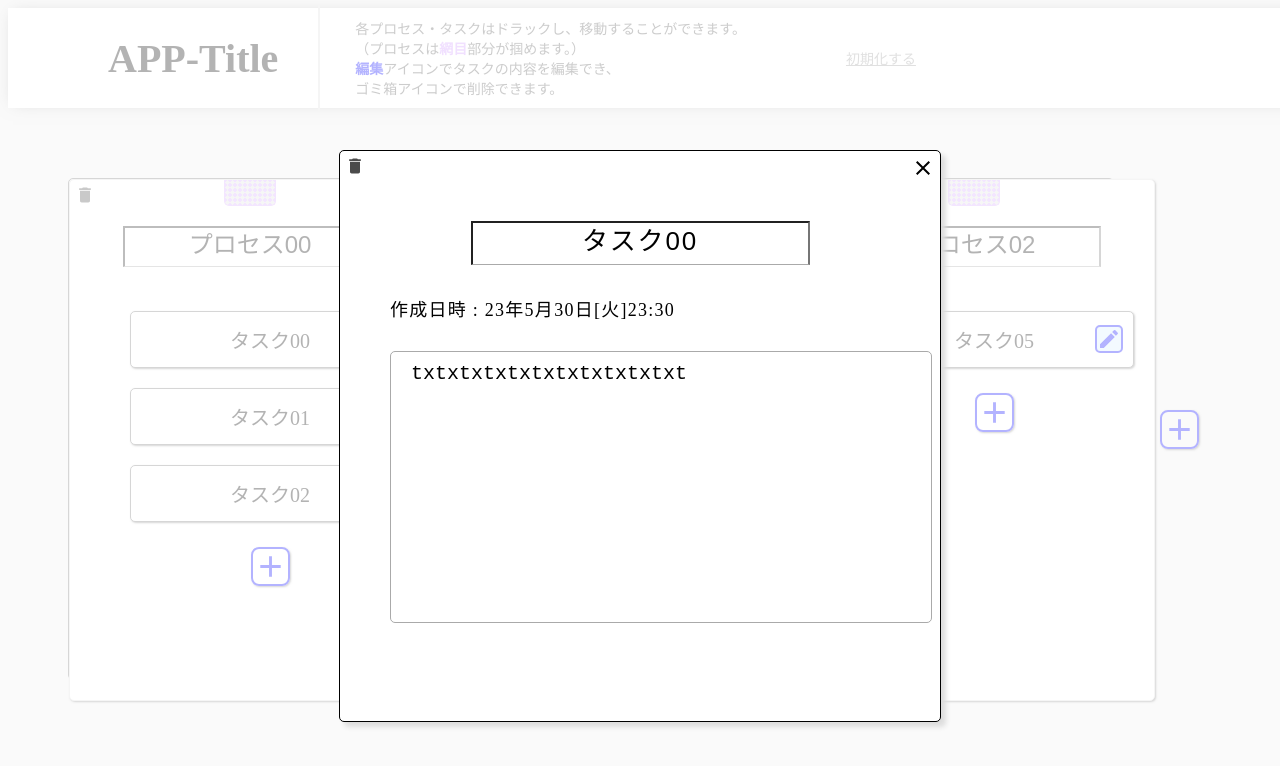
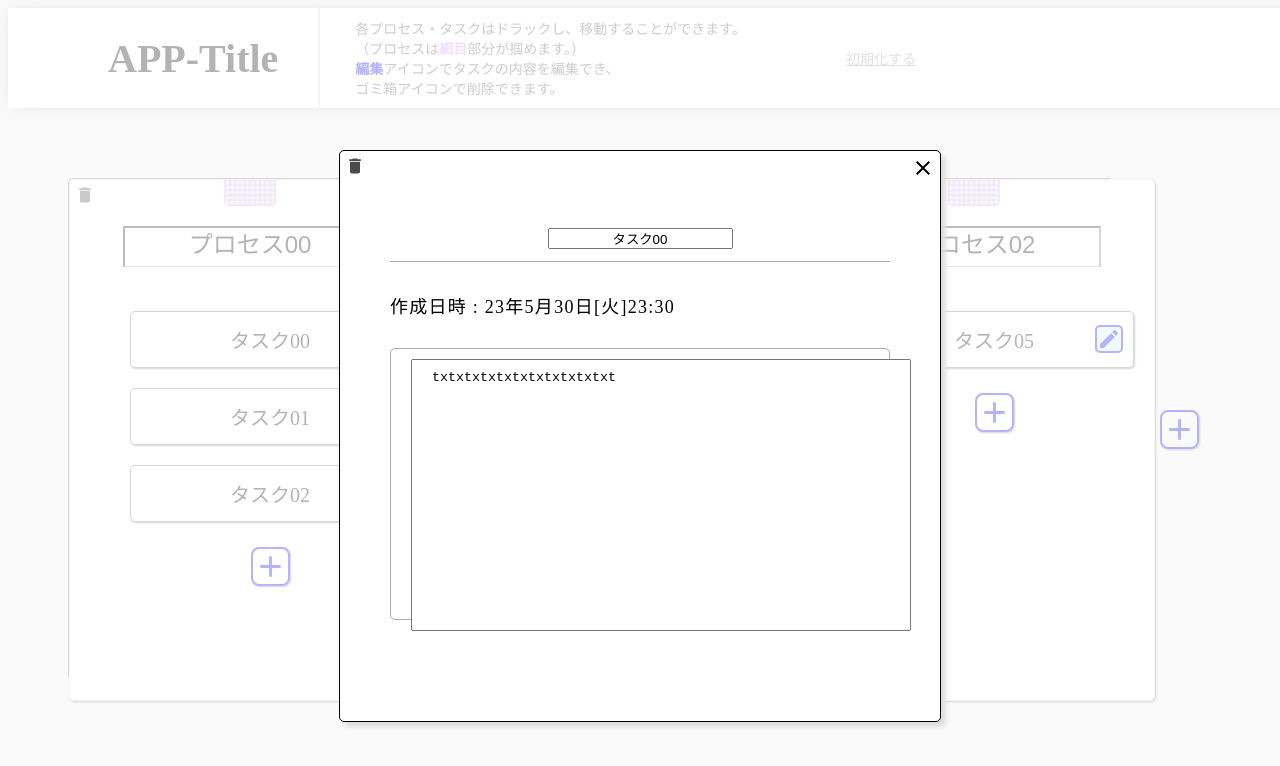
Before and after one commit to teshima39/tasktool, a Next.js app: page / in a window 1280 px wide. Both pictures are taken after a click on the icon 385 px from the left and 339 px from the top of the page. Shown: the top 766 px of the page. Built offline with nearby package versions, Linux system fonts and the light colour scheme.

Commit message:
useNowDate修正

```diff
--- a/components/atoms/ModalComment.module.css
+++ b/components/atoms/ModalComment.module.css
@@ -1,5 +1,4 @@
 .modal_comment {
-  width: 100%;
   height: 250px;
   border: 1px solid #aaa;
   border-radius: 5px;
@@ -7,4 +6,10 @@
   font-size: 20px;
   resize: none;
   padding: 10px 20px;
+}
+.modal_comment textarea {
+  width: 100%;
+  height: 100%;
+  resize: none;
+  padding: 10px 20px;
 }/*# sourceMappingURL=ModalComment.module.css.map */
--- a/components/atoms/ModalComment.module.scss
+++ b/components/atoms/ModalComment.module.scss
@@ -1,5 +1,4 @@
 .modal_comment{
-  width: 100%;
   height: 250px;
   border: 1px solid #aaa;
   border-radius: 5px;
@@ -7,4 +6,11 @@
   font-size: 20px;
   resize: none;
   padding: 10px 20px;
+
+  & textarea{
+    width: 100%;
+    height: 100%;
+    resize: none;
+    padding: 10px 20px;
+  }
 }
--- a/components/atoms/ModalComment.tsx
+++ b/components/atoms/ModalComment.tsx
@@ -11,6 +11,6 @@ type Props = {
 
 export const ModalComment: FC<Props> = (props) => {
   return (
-    <textarea onChange={(event: React.ChangeEvent<HTMLTextAreaElement>) => props.onChangeElement(event, props.listNo, props.taskNo, "comment")} value={props.taskElement.comment} className={style_modalComment.modal_comment} />
+    <p className={style_modalComment.modal_comment}><textarea onChange={(event: React.ChangeEvent<HTMLTextAreaElement>) => props.onChangeElement(event, props.listNo, props.taskNo, "comment")} value={props.taskElement.comment} /></p>
   )
 }
--- a/components/atoms/ModalTitle.tsx
+++ b/components/atoms/ModalTitle.tsx
@@ -11,6 +11,6 @@ type Props = {
 
 export const ModalTitle: FC<Props> = (props) => {
   return (
-    <input type="text" onChange={(event: React.ChangeEvent<HTMLInputElement>) => props.onChangeElement(event, props.listNo, props.taskNo, "title")} value={props.taskElement.title} className={style_modalTitle.modal_ttl} />
+    <h3 className={style_modalTitle.modal_ttl}><input type="text" onChange={(event: React.ChangeEvent<HTMLInputElement>) => props.onChangeElement(event, props.listNo, props.taskNo, "title")} value={props.taskElement.title} /></h3>
   )
 }
--- a/hook/useNowDate.tsx
+++ b/hook/useNowDate.tsx
@@ -1,4 +1,4 @@
-import { utcToZonedTime } from 'date-fns-tz';
+import { utcToZonedTime } from 'date-fns-tz'
 
 export const useNowDate = () => {
   let d = utcToZonedTime(new Date(), 'Asia/Tokyo');
```
Also changed, not shown: components/atoms/TaskTitle.tsx (line endings or trailing spaces), 1 other file (tests, documents, lock files or other folders).
